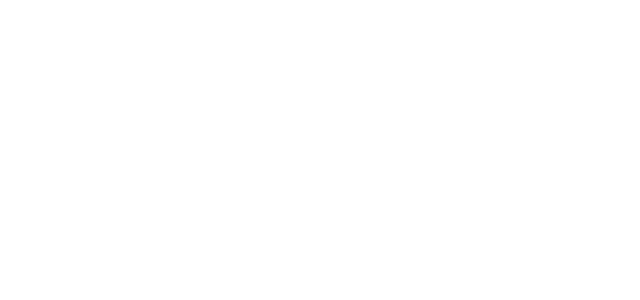
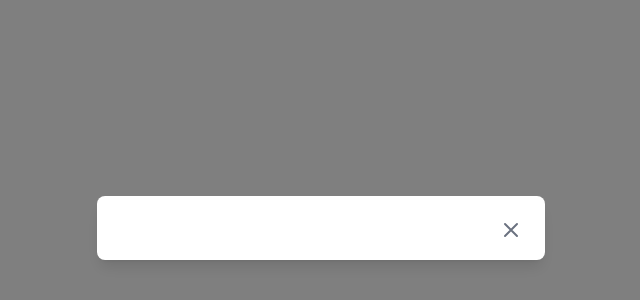
Before and after one commit to lucaracioppi/test-daptee, a Nuxt app: page /productos/components/ProductModal in a window 1280 px wide. Before the commit this address had no page. Shown: the part 172-472 px from the top of the page, without its empty margins (319-959 px from the left). Built offline with nearby package versions, Linux system fonts and the light colour scheme.

Commit message:
feat: :sparkles: Crea ProductModal y lo vincula al boton de 'ver mas'
Crea ProductModal y lo vincula al boton de 'ver mas'

```diff
--- a/pages/productos/components/ProductCard.vue
+++ b/pages/productos/components/ProductCard.vue
@@ -1,3 +1,4 @@
+<!-- components/ProductCard.vue -->
 <script lang="ts" setup>
 import { ref } from "vue";
 
@@ -23,7 +24,7 @@
 };
 
 const viewMore = () => {
-  alert("Ver más clicked!");
+  emit("view-more", props.product);
   isDropdownOpen.value = false;
 };
 
@@ -31,6 +32,10 @@
   alert("Borrar clicked!");
   isDropdownOpen.value = false;
 };
+
+const emit = defineEmits<{
+  (e: "view-more", product: typeof props.product): void;
+}>();
 </script>
 
 <template>
@@ -39,13 +44,13 @@
   >
     <div class="h-60 aspect-w-1 aspect-h-1">
       <img
-        class="object-contain w-full h-full rounded-t-lg p-2"
+        class="object-contain w-full h-full p-2"
         :src="product.image"
         :alt="product.title"
       />
     </div>
 
-    <div class="h-auto px-5 pb-5 rounded-b-lg bg-slate-700">
+    <div class="h-auto px-5 pb-5 rounded-b-lg bg-white dark:bg-slate-700">
       <h5
         class="text-xl font-semibold tracking-tight text-gray-900 dark:text-white truncate"
       >
--- /dev/null
+++ b/pages/productos/components/ProductModal.vue
@@ -0,0 +1,51 @@
+<script lang="ts" setup>
+import { defineProps, defineEmits } from "vue";
+
+const props = defineProps<{
+  product: {
+    title: string;
+    description: string;
+  } | null;
+}>();
+
+const emit = defineEmits<{
+  (e: "close"): void;
+}>();
+</script>
+
+<template>
+  <div
+    class="fixed inset-0 flex items-center justify-center z-50 bg-black bg-opacity-50"
+  >
+    <div
+      class="relative bg-white dark:bg-slate-700 p-6 rounded-lg shadow-lg w-11/12 max-w-md"
+    >
+      <button
+        @click="$emit('close')"
+        class="absolute top-4 right-4 text-gray-500 dark:text-gray-400 hover:bg-gray-100 dark:hover:bg-gray-600 focus:ring-4 focus:outline-none focus:ring-gray-200 dark:focus:ring-gray-600 rounded-lg text-sm p-1.5"
+        aria-label="Close"
+      >
+        <svg
+          class="w-6 h-6 text-gray-500 dark:text-gray-300"
+          fill="none"
+          stroke="currentColor"
+          viewBox="0 0 24 24"
+          xmlns="http://www.w3.org/2000/svg"
+        >
+          <path
+            stroke-linecap="round"
+            stroke-linejoin="round"
+            stroke-width="2"
+            d="M6 18L18 6M6 6l12 12"
+          />
+        </svg>
+      </button>
+      <h2 class="text-2xl font-bold mb-4 text-gray-900 dark:text-white">
+        {{ props.product?.title }}
+      </h2>
+      <p class="text-gray-900 dark:text-gray-300">
+        {{ props.product?.description }}
+      </p>
+    </div>
+  </div>
+</template>
--- a/pages/productos/index.vue
+++ b/pages/productos/index.vue
@@ -1,9 +1,13 @@
+<!-- components/ParentComponent.vue -->
 <script lang="ts" setup>
 import { ref, onMounted } from "vue";
 import type { Product } from "../../types/types";
 import ProductCard from "./components/ProductCard.vue";
+import ProductModal from "./components/ProductModal.vue";
 
 const products = ref<Product[]>([]);
+const selectedProduct = ref<Product | null>(null);
+const isModalVisible = ref(false);
 
 const fetchProducts = async () => {
   try {
@@ -17,6 +21,16 @@
   } catch (error) {
     console.error("Error fetching products:", error);
   }
+};
+
+const showModal = (product: Product) => {
+  selectedProduct.value = product;
+  isModalVisible.value = true;
+};
+
+const closeModal = () => {
+  isModalVisible.value = false;
+  selectedProduct.value = null;
 };
 
 onMounted(fetchProducts);
@@ -36,9 +50,15 @@
             v-for="product in products"
             :key="product.id"
             :product="product"
+            @view-more="showModal"
           />
         </div>
       </div>
     </div>
+    <ProductModal
+      v-if="isModalVisible"
+      :product="selectedProduct"
+      @close="closeModal"
+    />
   </div>
 </template>
```
